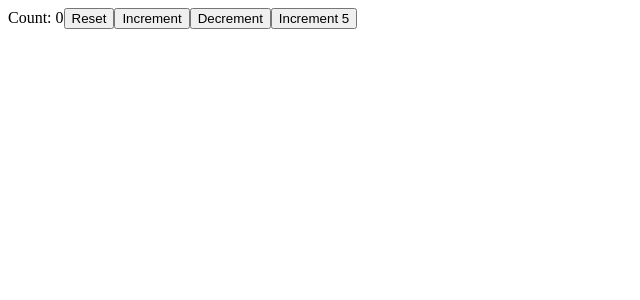
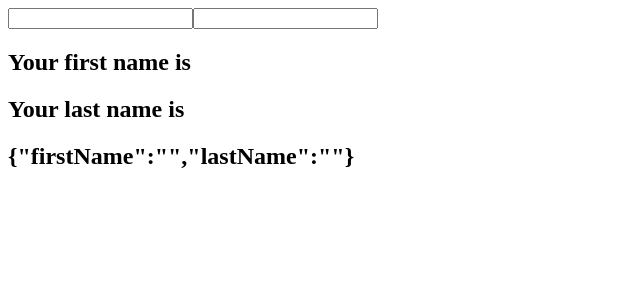
Before and after one commit to Abdulxoliq-1030/react-lesson-functional-component, a React (Create React App) app: page / in a window 1280 px wide. Shown: the top 300 px of the page, without its empty margins (0-640 px from the left). Built offline with nearby package versions, Linux system fonts and the light colour scheme.

Commit message:
useState with object

```diff
--- a/src/app.jsx
+++ b/src/app.jsx
@@ -1,10 +1,10 @@
 import React from "react";
-import HookCounterTwo from "./components/hook-counter-two";
+import HookCounterThree from "./components/hook-counter-three";
 
 function App() {
   return (
     <>
-      <HookCounterTwo />
+      <HookCounterThree />
     </>
   );
 }
--- /dev/null
+++ b/src/components/hook-counter-three.jsx
@@ -0,0 +1,26 @@
+import React, { useState } from "react";
+
+function HookCounterThree() {
+  const [name, setName] = useState({ firstName: "", lastName: "" });
+
+  return (
+    <form>
+      <input
+        type="text"
+        value={name.firstName}
+        onChange={(e) => setName({ ...name, firstName: e.target.value })}
+      />
+      <input
+        type="text"
+        value={name.lastName}
+        onChange={(e) => setName({ ...name, lastName: e.target.value })}
+      />
+
+      <h2>Your first name is {name.firstName}</h2>
+      <h2>Your last name is {name.lastName}</h2>
+      <h2>{JSON.stringify(name)}</h2>
+    </form>
+  );
+}
+
+export default HookCounterThree;
```
